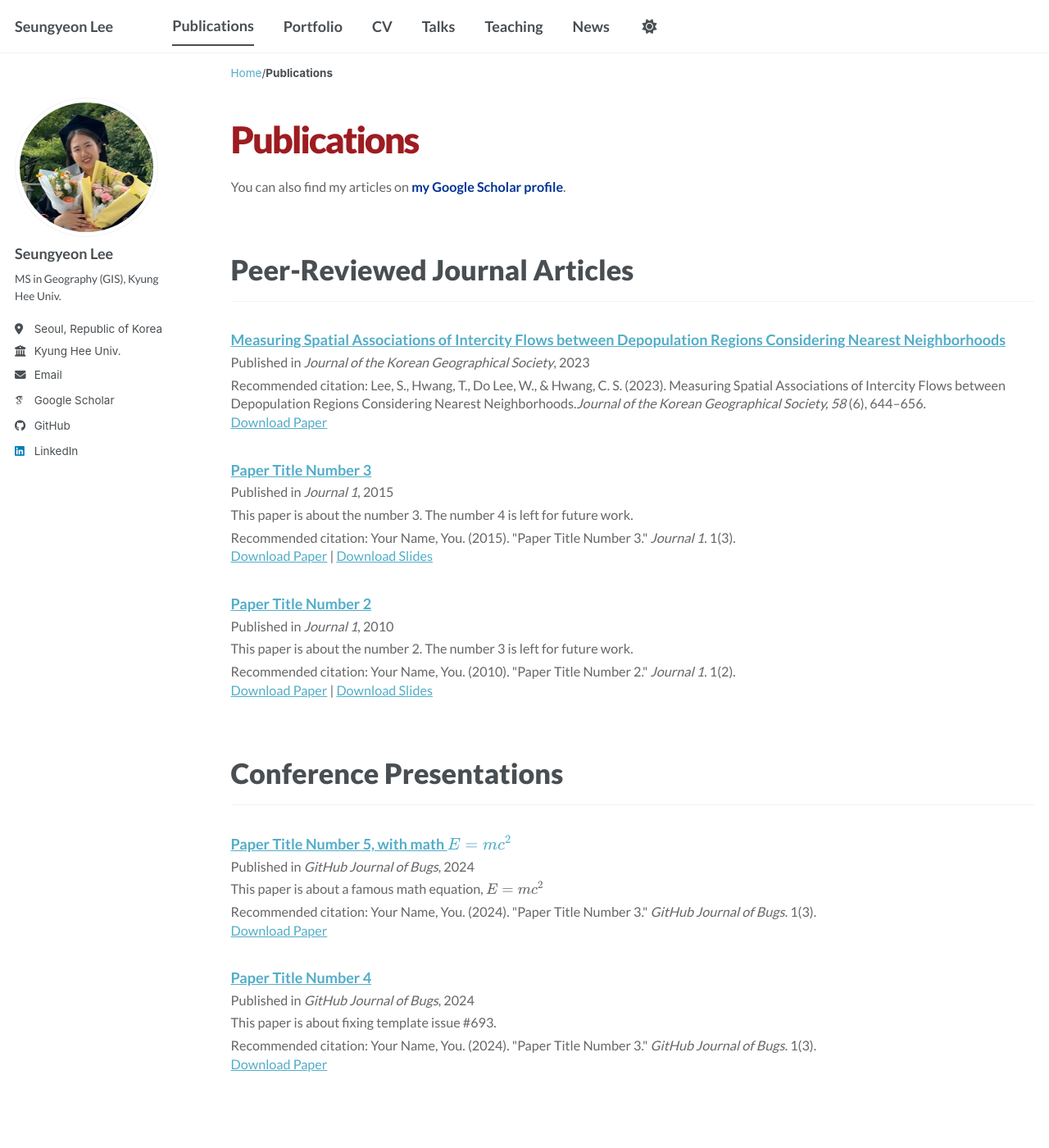
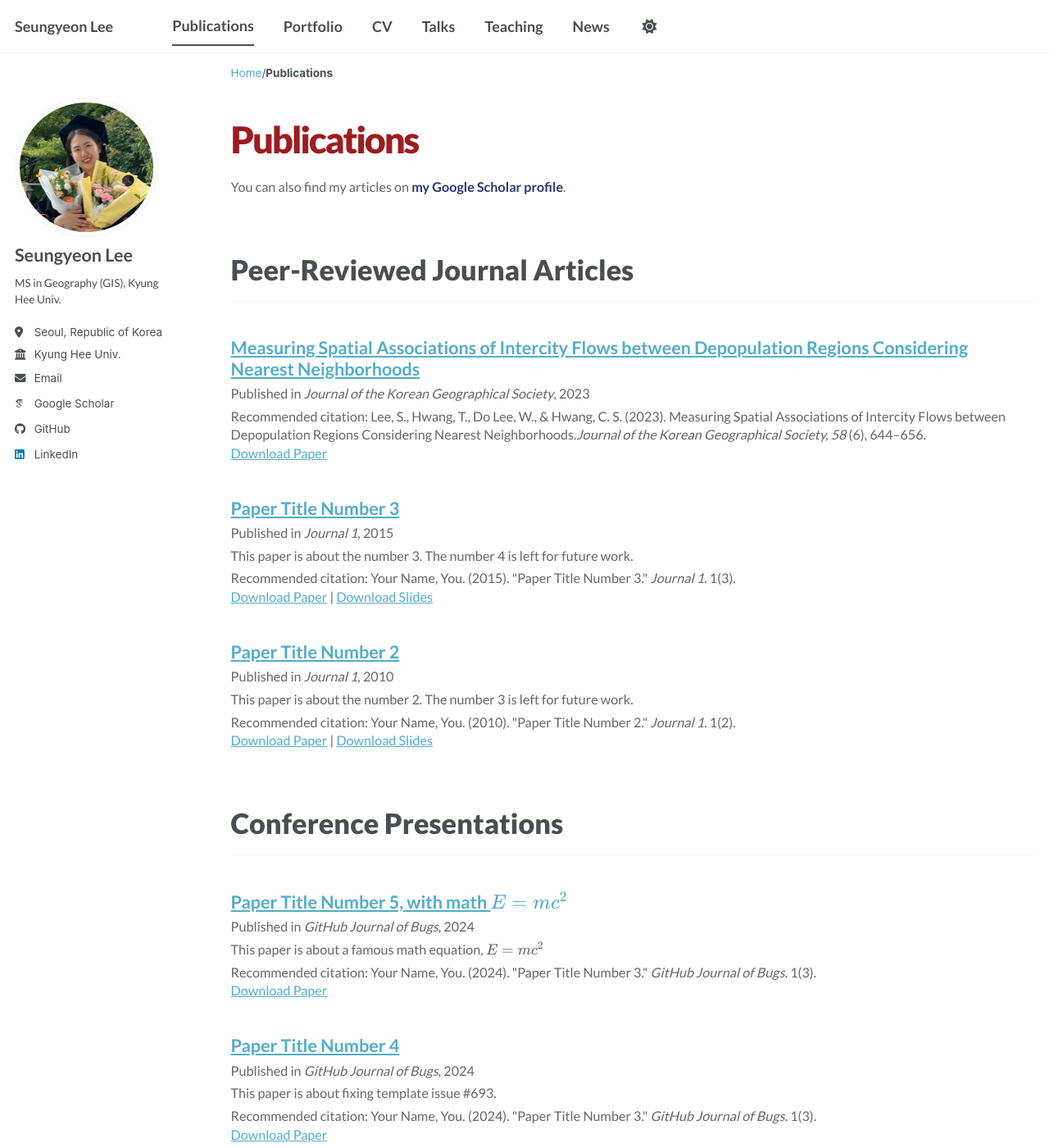
Before and after one commit to seungyeon677/seungyeon677.github.io, a Jekyll site: the page built from _pages/publications.html, in a window 1280 px wide and 1400 px high. Shown: the whole window at 82% size. Built offline with Jekyll 4.4.1, drawn with Linux system fonts in a browser that asks for light colours; some web fonts are replaced; a script bundle is joined from its source files by our own code; library files that are not in the unit come from our copies.

Commit message:
Update head.html

```diff
--- a/_includes/head.html
+++ b/_includes/head.html
@@ -46,7 +46,7 @@
 
   h3,
   .archive wordwrap {
-    font-size: 1.0rem !important;
+    font-size: 1.2rem !important;
     font-weight: 700 !important;
   }
 
@@ -93,7 +93,7 @@
 
   /* 안내 문구 내의 링크(Google Scholar) 스타일 */
   .wordwrap a {
-    color: #003494 !important;         /* 포인트 컬러(파란색) 적용 */
+    color: #253A73 !important;         /* 포인트 컬러(파란색) 적용 */
     font-weight: bold !important;
     text-decoration: none !important;
   }
```
